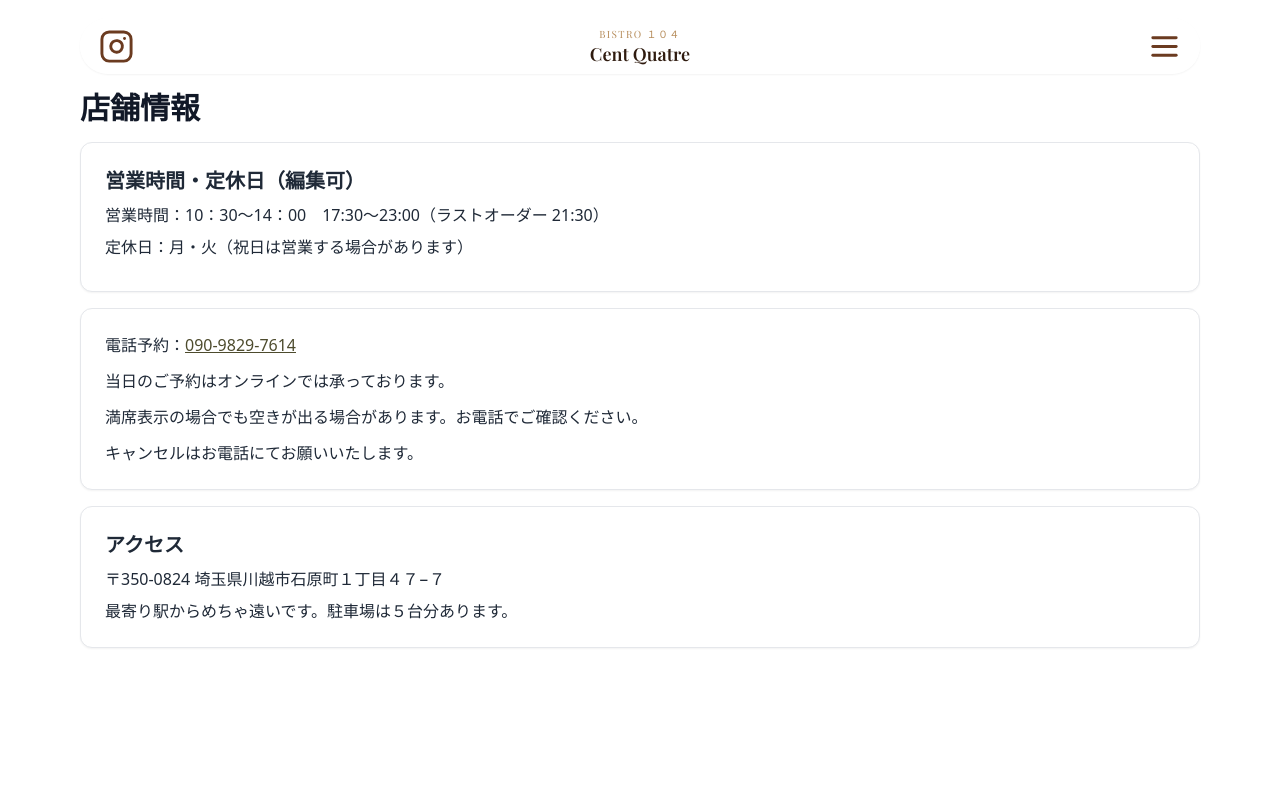
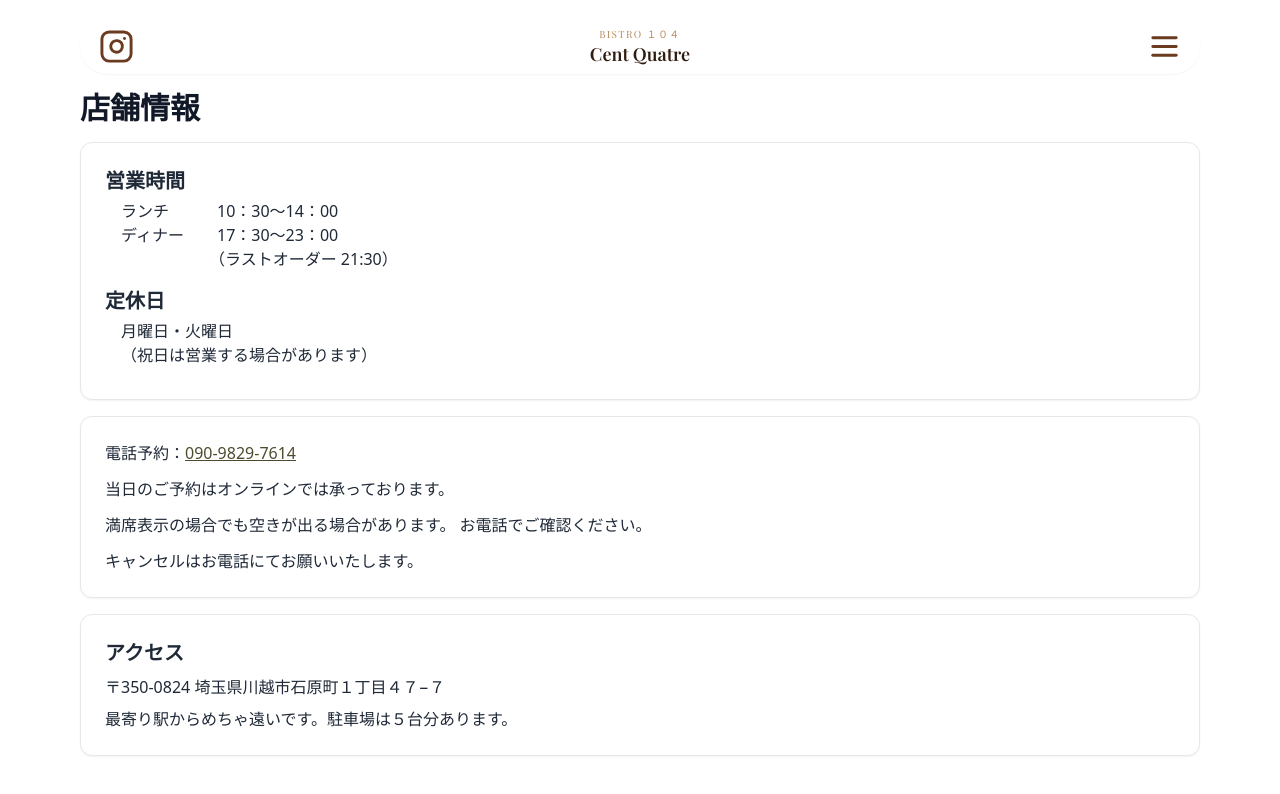
Before and after one commit to miyamibu/french-restaurant-site, a Next.js app in the folder bistro-reservation/: page /access in a window 1280 px wide. Shown: the top 794 px of the page. Built offline with nearby package versions, Linux system fonts and the light colour scheme.

Commit message:
Adjust mobile menu and info layout

```diff
--- a/bistro-reservation/src/app/access/page.tsx
+++ b/bistro-reservation/src/app/access/page.tsx
@@ -13,9 +13,27 @@ export default function InfoPage() {
     >
       <h1 className="text-3xl font-semibold">店舗情報</h1>
       <div className="card p-6 space-y-2 text-[14px] leading-6 text-gray-800 md:text-base">
-        <h2 className="text-xl font-semibold">営業時間・定休日（編集可）</h2>
-        <p>営業時間：10：30～14：00　17:30～23:00（ラストオーダー 21:30）</p>
-        <p>定休日：月・火（祝日は営業する場合があります）</p>
+        <div className="space-y-1">
+          <h2 className="text-xl font-semibold">営業時間</h2>
+          <div className="pl-4">
+            <p className="grid grid-cols-[5.5em_1fr] gap-x-2">
+              <span>ランチ</span>
+              <span>10：30～14：00</span>
+            </p>
+            <p className="grid grid-cols-[5.5em_1fr] gap-x-2">
+              <span>ディナー</span>
+              <span>17：30～23：00</span>
+            </p>
+            <p className="pl-[5.5em]">（ラストオーダー 21:30）</p>
+          </div>
+        </div>
+        <div className="space-y-1 pt-2">
+          <h2 className="text-xl font-semibold">定休日</h2>
+          <div className="pl-4">
+            <p>月曜日・火曜日</p>
+            <p>（祝日は営業する場合があります）</p>
+          </div>
+        </div>
         <p className="text-sm text-gray-600"></p>
       </div>
       <div className="card p-6 space-y-3 text-[14px] leading-6 text-gray-800 md:text-base">
@@ -26,7 +44,12 @@ export default function InfoPage() {
           </a>
         </p>
         <p>当日のご予約はオンラインでは承っております。</p>
-        <p>満席表示の場合でも空きが出る場合があります。お電話でご確認ください。</p>
+        <p>
+          満席表示の場合でも空きが出る場合があります。
+          <br className="md:hidden" />
+          <span className="hidden md:inline"> </span>
+          お電話でご確認ください。
+        </p>
         <p>キャンセルはお電話にてお願いいたします。</p>
       </div>
 
--- a/bistro-reservation/src/app/menu/page.tsx
+++ b/bistro-reservation/src/app/menu/page.tsx
@@ -1,5 +1,6 @@
 "use client";
 
+import type { CSSProperties } from "react";
 import { useEffect, useState } from "react";
 import Image from "next/image";
 import { Tangerine } from "next/font/google";
@@ -299,6 +300,7 @@ export default function MenuPage() {
     <div
       className="relative min-h-screen"
       style={{
+        marginTop: isMobileLayout ? "calc(var(--header-h) * -1)" : "0px",
         "--menu-top-gap": `${topGapPx}px`,
         "--menu-columns-desktop": `${leftColumnPercent}% ${rightColumnPercent}%`,
         "--menu-desktop-gap": `${LAYOUT_SIZE.desktopGapPx}px`,
@@ -324,7 +326,7 @@ export default function MenuPage() {
         "--menu-slide-bottom-gap": `${SLIDESHOW_SIZE.bottomGapPx}px`,
         "--menu-slide-height": `calc(100vh - var(--menu-slide-top) - var(--menu-slide-bottom-gap))`,
         "--menu-slide-radius": `${SLIDESHOW_SIZE.radiusPx}px`,
-      } as Record<string, string>}
+      } as CSSProperties}
     >
       <div className="pointer-events-none absolute inset-y-0 left-1/2 w-screen -translate-x-1/2 bg-gradient-to-b from-[#fff9e4] via-[#F3E5AB] to-[#dcc06f]" />
       <div className="relative z-10 px-4 pb-16 md:pb-[var(--menu-slide-bottom-gap)]" style={{ paddingTop: `${topGapPx}px` }}>
--- a/bistro-reservation/src/app/on-line-store/page.tsx
+++ b/bistro-reservation/src/app/on-line-store/page.tsx
@@ -21,7 +21,7 @@ const menuHeadingSize = { base: 32, md: 60 };
 export default function StorePage() {
   return (
     <section
-      className="relative w-screen bg-gradient-to-b from-[#fff9e4] via-[#F3E5AB] to-[#dcc06f] px-4"
+      className="relative -mt-[var(--header-h)] w-screen bg-gradient-to-b from-[#fff9e4] via-[#F3E5AB] to-[#dcc06f] px-4 md:mt-0"
       style={{
         marginLeft: "calc(50% - 50vw)",
         marginRight: "calc(50% - 50vw)",
--- a/bistro-reservation/src/app/page.tsx
+++ b/bistro-reservation/src/app/page.tsx
@@ -24,15 +24,15 @@ type MenuGroup = {
 const menuCardText = {
   subtitleWrap: "flex flex-wrap items-baseline justify-center gap-x-3 gap-y-1 md:flex-nowrap",
   subtitleJa:
-    "text-[20px] md:text-[20px] uppercase tracking-[0.30em] text-[#b68c5a]",
+    "text-[18px] md:text-[20px] uppercase tracking-[0.30em] text-[#b68c5a]",
   subtitleEn:
-    "text-[16px] md:text-[40px] text-[#b68c5a] leading-none",
+    "text-[18px] md:text-[40px] text-[#b68c5a] leading-none",
   title:
     "text-[15px] md:text-[20px] font-semibold text-[#2f1b0f] leading-[1.15] tracking-[0.06em]",
   meta:
     "text-[10px] md:text-[20px] text-[#2f1b0f]/80 tracking-[0.12em]",
   desc:
-    "text-[11px] md:text-[20px] text-[#4a3121] leading-[1.75]",
+    "text-[12px] md:text-[20px] text-[#4a3121] leading-[1.75]",
 };
 
 function splitJaEnSubtitle(s: string) {
@@ -93,7 +93,7 @@ const MENU = {
       {
         title: "実食！ ５品 8,500円",
         subtitle: "ジョワ Joie course",
-        description: "アミューズ、前菜、メイン×２、デザート、フリアンディーズ、コーヒーまたは紅茶",
+        description: "アミューズ、前菜、メイン×２、デザート、フリアンディーズ、\nコーヒーまたは紅茶",
         anchor: "joie",
       },
       {
@@ -110,7 +110,7 @@ const DRINK_MENU = {
   title: "",
   subtitle: "ドリンク Alcohol",
   description:
-    "グラスワイン、ボトル、カクテル、ノンアルコールまで幅広くご用意しています。",
+    "グラスワイン、ボトル、カクテル、ノンアルコールまで\n幅広くご用意しています。",
 };
 
 const dishPhotos = [
@@ -892,7 +892,7 @@ return (
               {price && <span className={menuCardText.meta}>{price}</span>}
             </div>
 
-            <p className={menuCardText.desc}>{item.description}</p>
+            <p className={`${menuCardText.desc} whitespace-pre-line`}>{item.description}</p>
           </div>
         </Link>
       </div>
@@ -938,7 +938,7 @@ return (
               </div>
             )}
 
-            <p className={menuCardText.desc}>{DRINK_MENU.description}</p>
+            <p className={`${menuCardText.desc} whitespace-pre-line`}>{DRINK_MENU.description}</p>
           </div>
         </Link>
       </ScrollReveal>
--- a/bistro-reservation/src/app/picture/page.tsx
+++ b/bistro-reservation/src/app/picture/page.tsx
@@ -19,7 +19,8 @@ const headingFont = Tangerine({
 const menuHeadingSize = { base: 32, md: 60 };
 
 export default async function PhotosPage() {
-  const photosTopPadding = "124px";
+  const photosTopPaddingMobile = "86px";
+  const photosTopPaddingDesktop = "124px";
   const canQueryDatabase = /^(postgres|postgresql):\/\//.test(process.env.DATABASE_URL ?? "");
   const photos = canQueryDatabase
     ? await prisma.photo
@@ -35,8 +36,11 @@ export default async function PhotosPage() {
 
   return (
     <div
-      className="space-y-8 pt-[var(--photos-top-padding)]"
-      style={{ "--photos-top-padding": photosTopPadding } as Record<string, string>}
+      className="space-y-8 pt-[var(--photos-top-padding-mobile)] md:pt-[var(--photos-top-padding-desktop)]"
+      style={{
+        "--photos-top-padding-mobile": photosTopPaddingMobile,
+        "--photos-top-padding-desktop": photosTopPaddingDesktop,
+      } as Record<string, string>}
     >
       <header className="text-center">
         <h1
```
